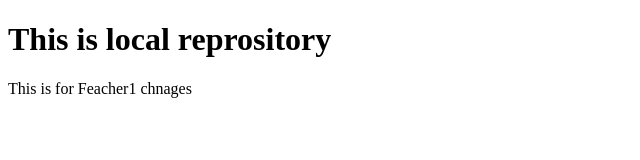
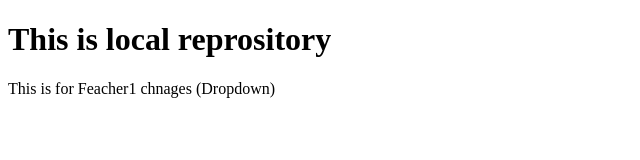
Before and after one commit to sanketkingare/localrepro, a plain HTML site: page index.html in a window 1280 px wide. Shown: the whole page, without its empty margins (0-640 px from the left). Drawn offline with Linux system fonts and the light colour scheme.

```diff
--- a/index.html
+++ b/index.html
@@ -7,6 +7,6 @@
 </head>
 <body>
     <h1>This is local reprository</h1>
-    <p>This is for Feacher1 chnages</p>
+    <p>This is for Feacher1 chnages (Dropdown)</p>
 </body>
 </html>
```
